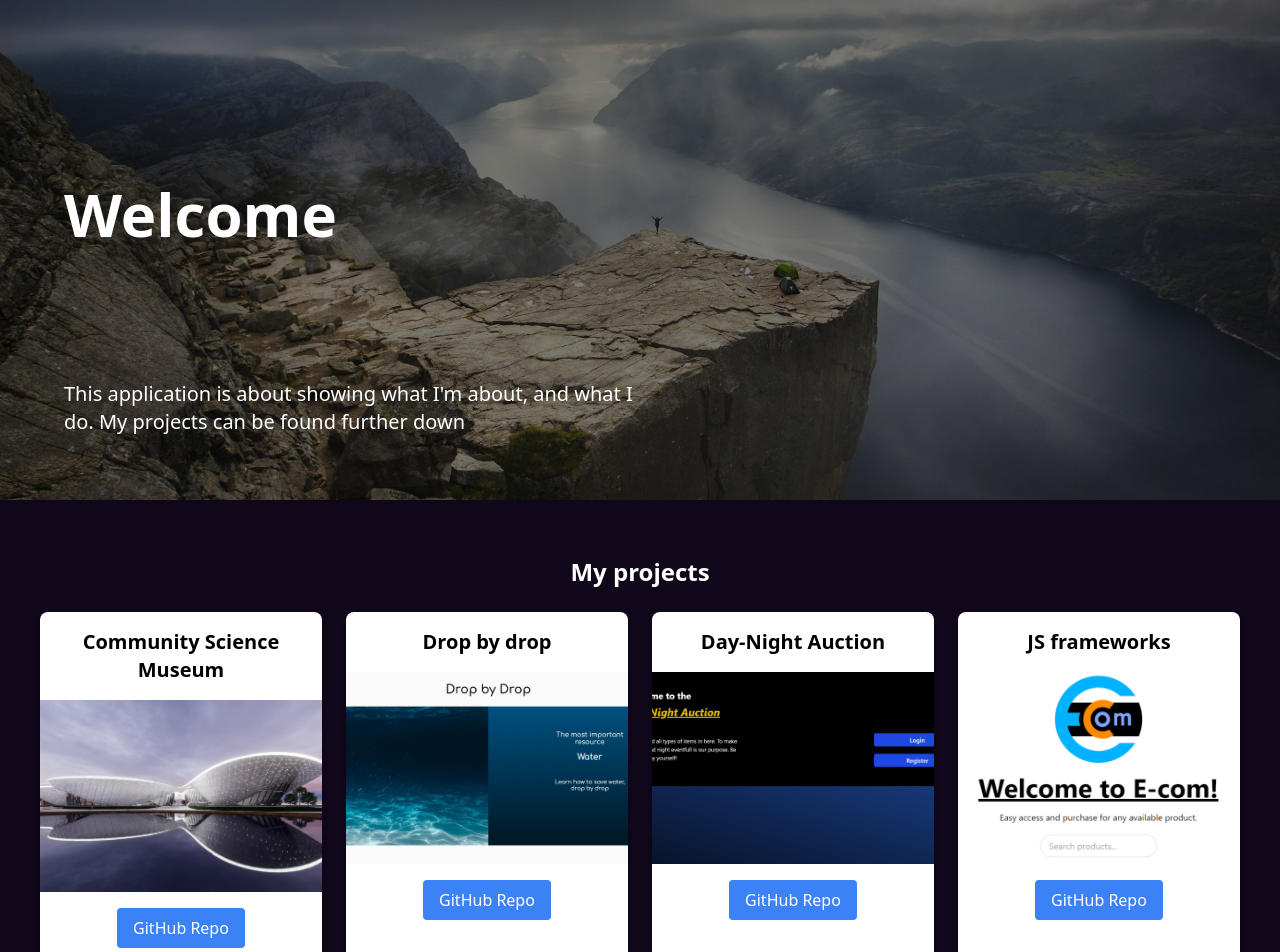
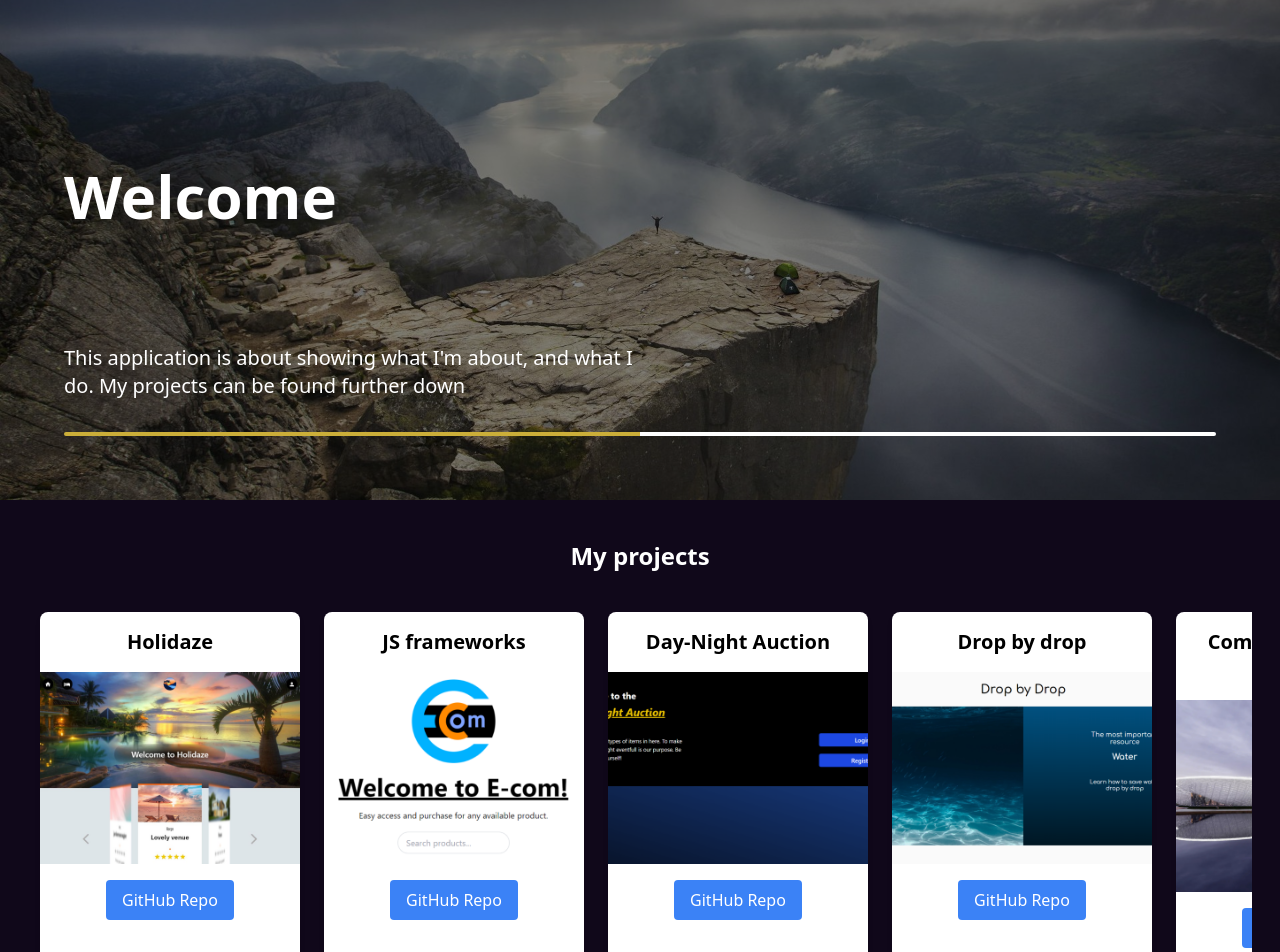
Before and after one commit to AkselBF/portfolio_mk-2, a React (Vite) app: page / in a window 1280 px wide. Shown: the top 952 px of the page. Built offline with nearby package versions, Linux system fonts and the light colour scheme.

Commit message:
better readme file

```diff
--- a/src/common/Projects/index.tsx
+++ b/src/common/Projects/index.tsx
@@ -5,14 +5,29 @@ import dropByDrop from '../../assets/images/dropByDrop.png';
 import dna from '../../assets/images/dna.png';
 import ecom from '../../assets/images/ecom.png';
 import science from '../../assets/images/museum_2.jpg';
+import '../Styles/ProjectScrollbar.css';
 
 const projects = [
   {
-    id: 1,
-    title: 'Community Science Museum',
-    appUrl: 'https://super-sherbet-88e920.netlify.app/',
-    githubUrl: 'https://github.com/AkselBF/Community_Science_Museum',
-    imageUrl: science
+    id: 5,
+    title: 'Holidaze',
+    appUrl: 'https://heroic-capybara-f5b72b.netlify.app/',
+    githubUrl: 'https://github.com/AkselBF/holidaze',
+    imageUrl: holidaze
+  },
+  {
+    id: 4,
+    title: 'JS frameworks',
+    appUrl: 'https://leafy-macaron-b29a6e.netlify.app/',
+    githubUrl: 'https://github.com/AkselBF/js_frameworks_ca',
+    imageUrl: ecom
+  },
+  {
+    id: 3,
+    title: 'Day-Night Auction',
+    appUrl: 'https://akselbf.github.io/Semester_Project_2/',
+    githubUrl: 'https://github.com/AkselBF/Semester_Project_2',
+    imageUrl: dna
   },
   {
     id: 2,
@@ -22,31 +37,17 @@ const projects = [
     imageUrl: dropByDrop
   },
   {
-    id: 3,
-    title: 'Day-Night Auction',
-    appUrl: 'https://akselbf.github.io/Semester_Project_2/',
-    githubUrl: 'https://github.com/AkselBF/Semester_Project_2',
-    imageUrl: dna
-  },
-  {
-    id: 4,
-    title: 'JS frameworks',
-    appUrl: 'https://leafy-macaron-b29a6e.netlify.app/',
-    githubUrl: 'https://github.com/AkselBF/js_frameworks_ca',
-    imageUrl: ecom
-  },
-  {
-    id: 5,
-    title: 'Holidaze',
-    appUrl: 'https://heroic-capybara-f5b72b.netlify.app/',
-    githubUrl: 'https://github.com/AkselBF/holidaze',
-    imageUrl: holidaze
+    id: 1,
+    title: 'Community Science Museum',
+    appUrl: 'https://super-sherbet-88e920.netlify.app/',
+    githubUrl: 'https://github.com/AkselBF/Community_Science_Museum',
+    imageUrl: science
   },
 ];
 
 const Projects: React.FC = () => {
   return (
-    <div className="projects-list grid grid-cols-1 sm:grid-cols-2 lg:grid-cols-3 xl:grid-cols-4 gap-6 p-6">
+    <div className="projects-list flex flex-row overflow-x-auto mx-3 mb-5">
       {projects.map(project => (
         <ProjectCard key={project.id} project={project} />
       ))}
--- /dev/null
+++ b/src/common/Styles/ProjectScrollbar.css
@@ -0,0 +1,23 @@
+.project-list::-webkit-scrollbar {
+  background: transparent;
+  padding: 4px;
+}
+
+/* Track */
+.project-list::-webkit-scrollbar-track {
+  background: transparent;
+  padding: 4px;
+}
+
+/* Handle */
+.project-list::-webkit-scrollbar-thumb {
+  background-color: #ADADAD;
+  border-radius: 100px;
+  border: 4px solid #10081A;
+  margin: 2px;
+}
+
+/* Handle on hover */
+.project-list::-webkit-scrollbar-thumb:hover {
+  background-color: #989898;
+}
--- a/src/common/components/ProjectCards/index.tsx
+++ b/src/common/components/ProjectCards/index.tsx
@@ -12,7 +12,7 @@ interface ProjectCardProps {
 
 const ProjectCard: React.FC<ProjectCardProps> = ({ project }) => {
   return (
-    <div className="project-card bg-white shadow-md rounded-lg max-w-[300px] overflow-hidden">
+    <div className="project-card bg-white shadow-md rounded-lg w-[300px] sm:w-[320px] md:w-[360px] min-w-[260px] max-w-[360px] overflow-hidden mx-3 mb-6">
       <h2 className="text-xl font-semibold p-4">{project.title}</h2>
       <a href={project.appUrl} target="_blank" rel="noopener noreferrer">
         <img className="w-full h-48 object-cover" src={project.imageUrl} alt={`${project.title}/Netlify`} />
--- a/src/common/pages/Home/index.tsx
+++ b/src/common/pages/Home/index.tsx
@@ -1,22 +1,27 @@
 import React from 'react';
 import Projects from '../../Projects';
 import heroOne from '../../../assets/images/lake_mountain_view.jpg';
+import '../../Styles/ProjectScrollbar.css';
 
 const Home: React.FC = () => {
   return (
-    <div className="relative w-full min-h-screen">
+    <div className="relative w-full min-h-screen overflow-x-hidden">
       <div
         className="relative h-[500px] bg-cover bg-center mb-10"
         style={{ backgroundImage: `url(${heroOne})` }}
       >
         <div className="absolute inset-0 bg-black opacity-50"></div>
-        <div className="relative flex flex-col text-left h-full p-16">
+        <div className="relative flex flex-col text-left h-full p-5 lg:p-16">
           <h1 className="text-white text-6xl font-semibold my-auto">Welcome</h1>
-          <h2 className="text-white text-xl w-[50%] mt-4">This application is about showing what I'm about, and what I do. My projects can be found further down</h2>
+          <h2 className="text-white text-xl w-full md:w-[75%] xl:w-[50%] mt-4">This application is about showing what I'm about, and what I do. My projects can be found further down</h2>
+          <div className='w-full mt-8 flex flex-row mx-auto'>
+            <div className='bg-[#cbae39] w-full md:w-[75%] xl:w-[50%] h-1 rounded-l-full'></div>
+            <div className='bg-white w-0 md:w-[25%] xl:w-[50%] h-1 rounded-r-full'></div>
+          </div>
         </div>
       </div>
-      <div className="container mx-auto p-4">
-        <h2 className='text-white text-2xl font-semibold'>My projects</h2>
+      <h2 className='text-white text-2xl font-semibold mb-6'>My projects</h2>
+      <div className="container mx-auto sm:p-4">
         <Projects />
       </div>
     </div>
```
Also changed, not shown: 1 other file (tests, documents, lock files or other folders).
